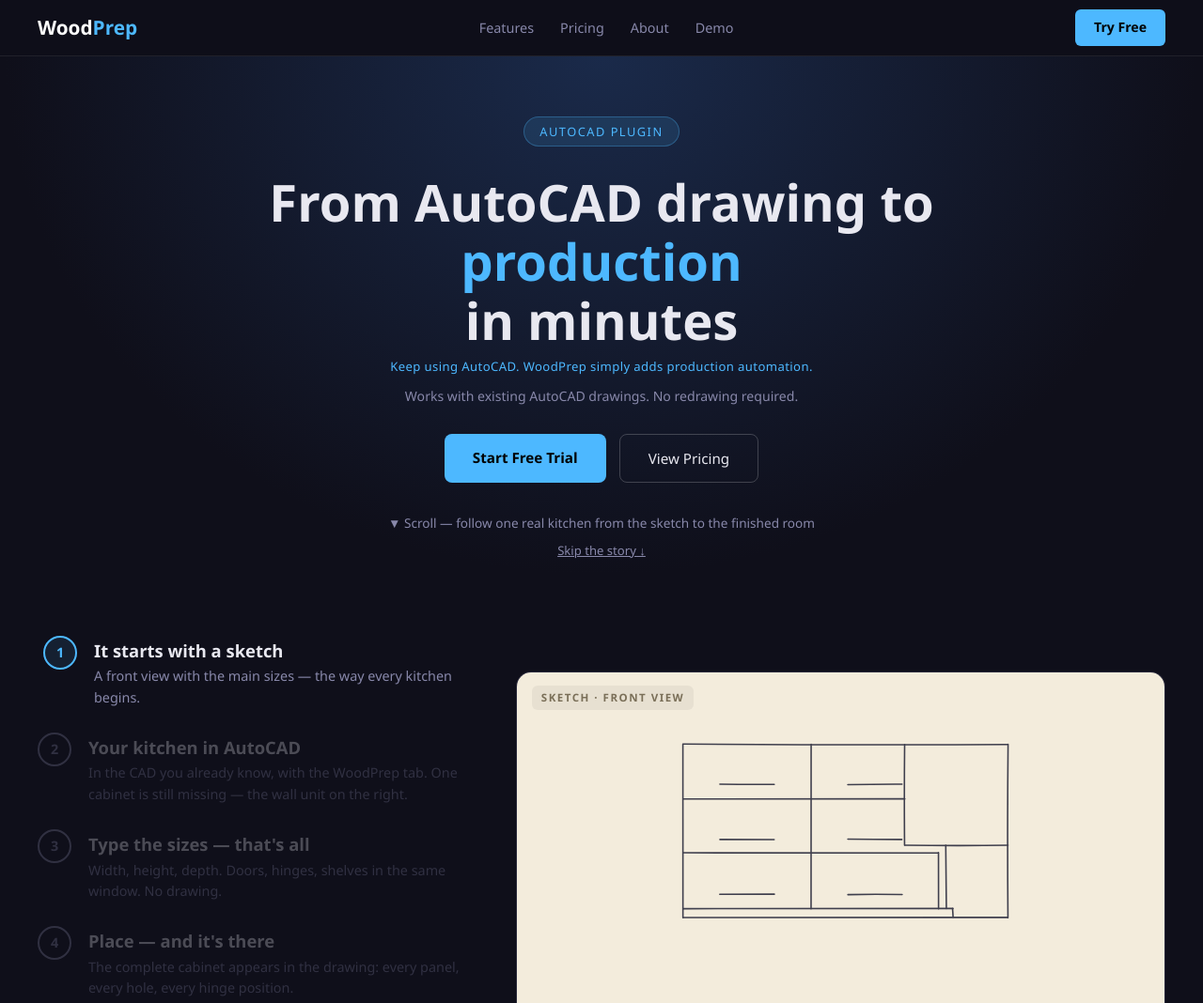
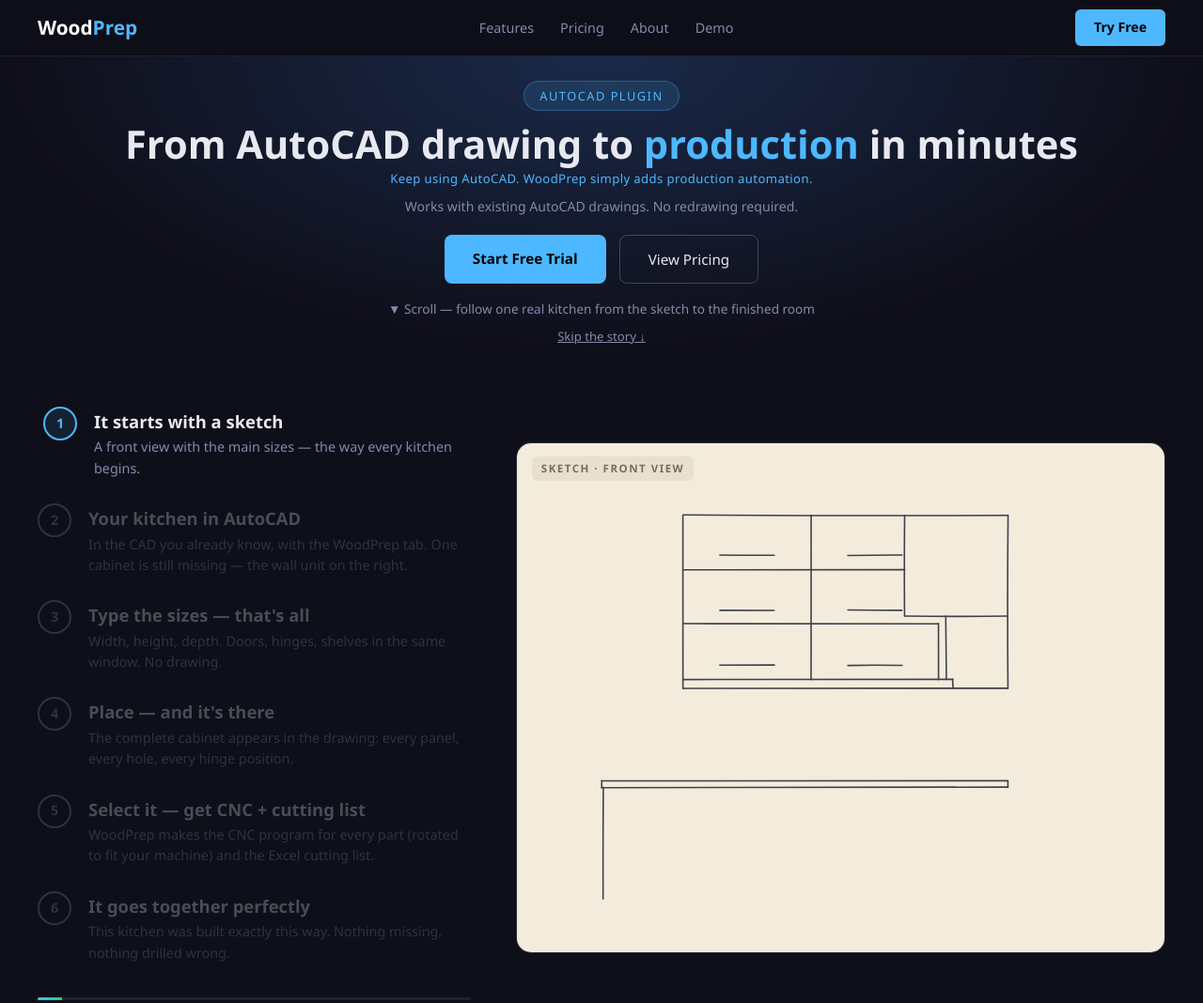
Before and after one commit to furatmester-arch/woodprep-releases, a plain HTML site: page index.html in a window 1280 px wide. Shown: the top 1068 px of the page at 94% size. Drawn offline with Linux system fonts and the light colour scheme.

Commit message:
Update index.html

```diff
--- a/index.html
+++ b/index.html
@@ -743,10 +743,12 @@
   .visual{height:52vh;order:-1}
 }
 /* 2026-11-19: a főoldal a történettel indul — rövid fejléc, utána a történet, utána a „Who are you?" */
-.hero.hero-short{min-height:auto;padding:64px 24px 20px}
-.hero.hero-short p{margin-bottom:28px}
+.hero.hero-short{min-height:auto;padding:26px 24px 4px}
+.hero.hero-short .hero-badge{margin-bottom:12px}
+.hero.hero-short h1{font-size:clamp(1.7rem,3.6vw,2.6rem);margin-bottom:14px;max-width:none}
+.hero.hero-short p{margin-bottom:16px}
 .hero.who{min-height:auto;padding-top:40px;background:none}
-.wps-hint{margin-top:30px;color:var(--muted);font-size:0.85rem;animation:wpsbob 1.8s ease-in-out infinite}
+.wps-hint{margin-top:14px;color:var(--muted);font-size:0.85rem;animation:wpsbob 1.8s ease-in-out infinite}
 .wps-skip{display:inline-block;margin-top:10px;font-size:0.82rem;color:var(--muted);text-decoration:underline}
 @keyframes wpsbob{50%{transform:translateY(8px)}}
     </style>
@@ -778,9 +780,9 @@
 <!-- HERO (2026-11-19: rövid fejléc, utána rögtön a görgetős történet egy valódi konyhán) -->
 <section class="hero hero-short">
     <div class="hero-badge">AutoCAD Plugin</div>
-    <h1>From AutoCAD drawing to <span>production</span><br>in minutes</h1>
+    <h1>From AutoCAD drawing to <span>production</span> in minutes</h1>
     <p style="font-size:0.82rem; color:var(--accent); letter-spacing:0.4px; margin-bottom:4px; margin-top:-12px;">Keep using AutoCAD. WoodPrep simply adds production automation.</p>
-    <p style="font-size:0.88rem; color:var(--muted); margin-bottom:28px; margin-top:6px;">Works with existing AutoCAD drawings. No redrawing required.</p>
+    <p style="font-size:0.88rem; color:var(--muted); margin-bottom:18px; margin-top:4px;">Works with existing AutoCAD drawings. No redrawing required.</p>
     <div class="hero-btns">
         <a href="#demo" class="btn-primary">Start Free Trial</a>
         <a href="#pricing" class="btn-secondary">View Pricing</a>
```
